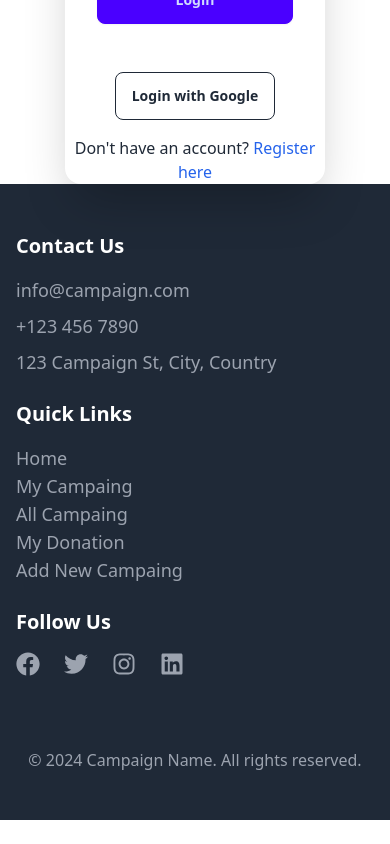
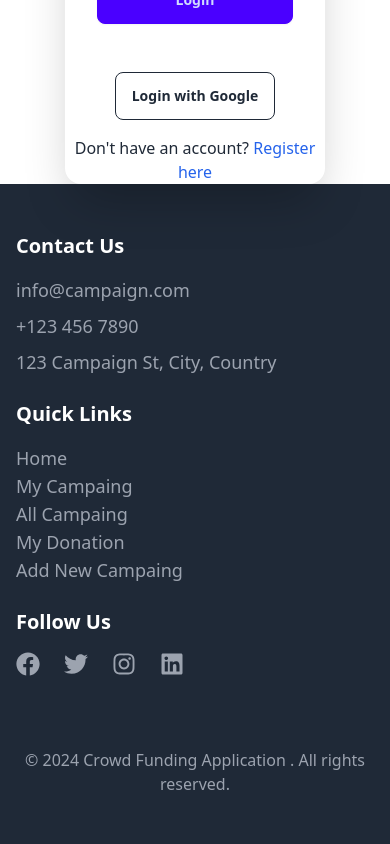
Before and after one commit to programmerrabbanii/c-founding-application-clients-, a React (Vite) app: page /login in a window 390 px wide. Shown: the part 1254-2098 px from the top of the page. Before the commit the page ends 2074 px from the top, so only its background shows below. Built offline with nearby package versions, Linux system fonts and the light colour scheme; no server answers.

Commit message:
added the responsive style

```diff
--- a/src/pages/Footer.jsx
+++ b/src/pages/Footer.jsx
@@ -54,7 +54,8 @@
 
 
         <div className="text-center text-gray-400 mt-12">
-          <p>&copy; 2024 Campaign Name. All rights reserved.</p>
+          <p>&copy; 2024  Crowd Funding Application
+          . All rights reserved.</p>
         </div>
       </div>
     </footer>
```
Also changed, not shown: 1 other file (tests, documents, lock files or other folders).
